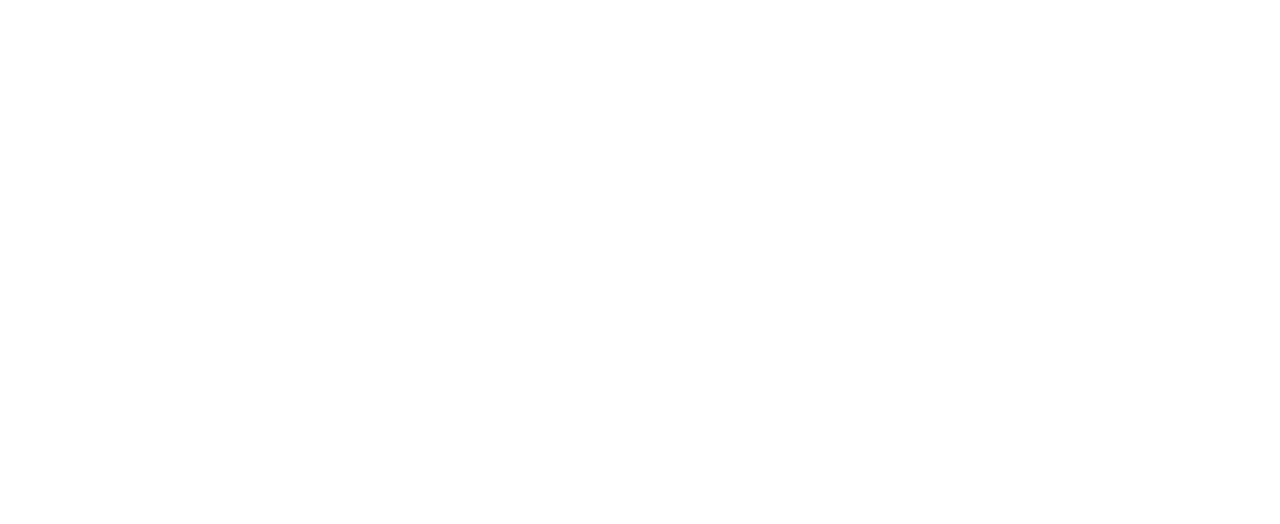
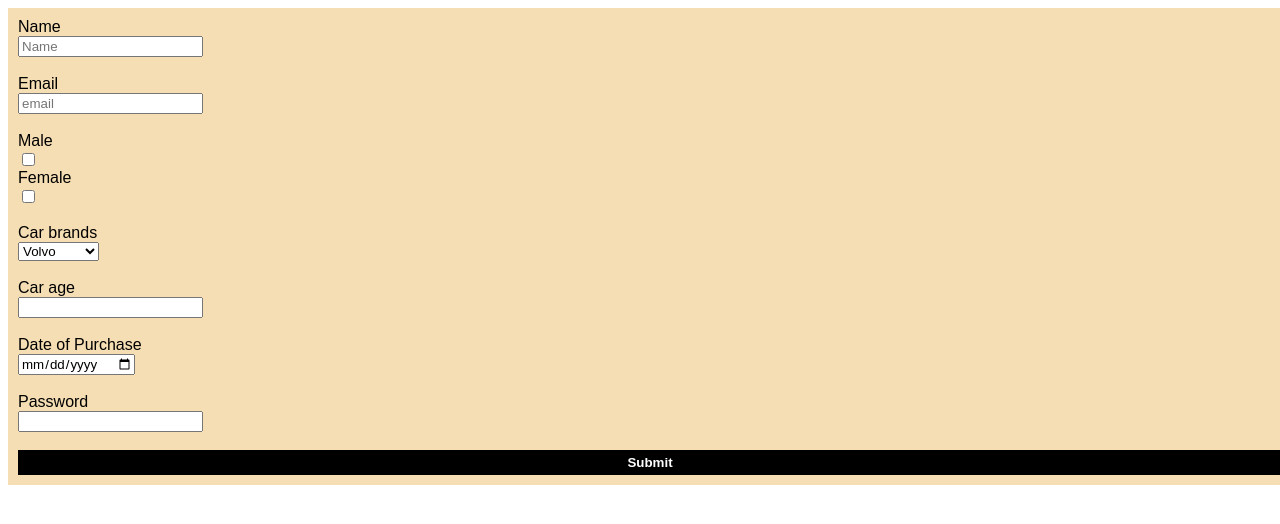
Before and after one commit to acciojob/car-insurance-form-qwertytanmay, a website: page main.html in a window 1280 px wide. Drawn offline with Linux system fonts and the light colour scheme.

Commit message:
created a submission

```diff
--- a/main.html
+++ b/main.html
@@ -10,7 +10,30 @@
 	<!-- the entire body must be written by student -->
     <script type="text/javascript" src="./script.js">
 </script>
-
+	<form href="#" method="post">
+		<label for="name">Name</label>
+		<input type="text" id="name" placeholder="Name" required><br>
+		<label for="email">Email</label>
+		<input type="email" id="email" placeholder="email" required><br>
+		<label for="genderM">Male</label>
+		<input type="checkbox" id="genderM" required>
+		<label for="genderF">Female</label>
+		<input type="checkbox" id="genderF" required><br>
+		<label for="cars">Car brands</label>
+		<select name="cars" id="cars">
+		  <option value="volvo">Volvo</option>
+		  <option value="saab">Saab</option>
+		  <option value="mercedes">Mercedes</option>
+		  <option value="audi">Audi</option>
+		</select><br>
+		<label for="carage">Car age</label>
+		<input type="number" id="carage" required><br>
+		<label for="dop">Date of Purchase</label>
+		<input type="date" id="dop" required><br>
+		<label for="password">Password</label>
+		<input type="password" id="password" required><br>
+		<button type="submit" id="submit">Submit</button<br>
+	</form>
 </body>
 
 </html>
--- a/styles.css
+++ b/styles.css
@@ -1,2 +1,24 @@
 
 /* Your CSS Code here. */
+
+/* Your CSS Code here. */
+*{
+	font-family:'Arial', sans-serif;
+}
+form{
+	padding:10px;
+	width: 100%;
+	background-color: wheat;
+	display:flex;
+	flex-direction:column;
+	align-items: start;
+}
+#submit{
+	border-style:none;
+	width:100%;
+	height:25px;
+	color:white;
+	background-color: black;
+	font-weight:bold;
+	cursor:pointer;
+}
```
